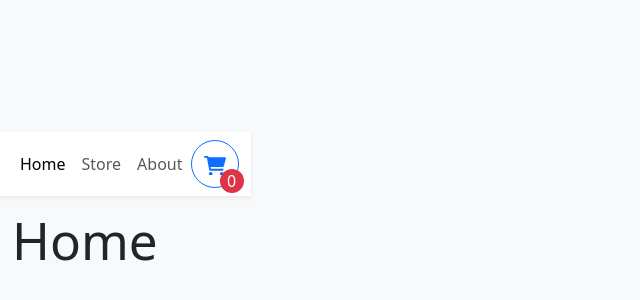
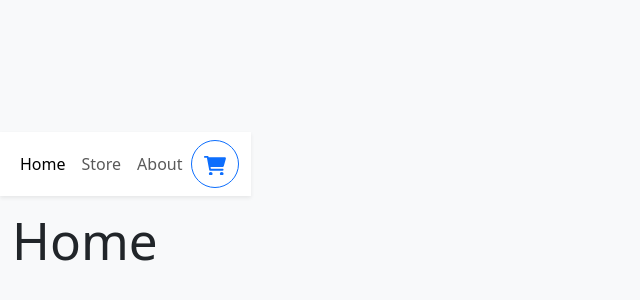
Before and after one commit to jiwoongpark97/MyWeb, a React (Vite) app: page / in a window 1280 px wide. Shown: the part 188-488 px from the top of the page, without its empty margins (0-640 px from the left). Built offline with nearby package versions, Linux system fonts and the light colour scheme; the HTML template or start-up script is replaced by a standard one.

Commit message:
Checkout menu added on the NavBar

```diff
--- a/src/components/Navbar.tsx
+++ b/src/components/Navbar.tsx
@@ -1,6 +1,9 @@
 import { Container, Navbar as NavbarBs, Nav, Button } from 'react-bootstrap'
+import { useShoppingCart } from '../context/ShoppingCartContext'
 
 export function Navbar() {
+    const { openCart, cartQuantity } = useShoppingCart()
+
     return (
         <NavbarBs sticky='top' className='bg-white shadow-sm mb-3'>
             <Container>
@@ -15,7 +18,7 @@
                         About
                     </Nav.Link>
                 </Nav>
-                <Button style={{ width: '3rem', height: '3rem', position: 'relative' }} variant='outline-primary' className='rounded-circle'>
+                <Button style={{ width: '3rem', height: '3rem', position: 'relative' }} variant='outline-primary' className='rounded-circle' onClick={openCart}>
                     <svg
                         xmlns="http://www.w3.org/2000/svg"
                         viewBox="0 0 576 512"
@@ -23,10 +26,12 @@
                     >
                         <path d="M96 0C107.5 0 117.4 8.19 119.6 19.51L121.1 32H541.8C562.1 32 578.3 52.25 572.6 72.66L518.6 264.7C514.7 278.5 502.1 288 487.8 288H170.7L179.9 336H488C501.3 336 512 346.7 512 360C512 373.3 501.3 384 488 384H159.1C148.5 384 138.6 375.8 136.4 364.5L76.14 48H24C10.75 48 0 37.25 0 24C0 10.75 10.75 0 24 0H96zM128 464C128 437.5 149.5 416 176 416C202.5 416 224 437.5 224 464C224 490.5 202.5 512 176 512C149.5 512 128 490.5 128 464zM512 464C512 490.5 490.5 512 464 512C437.5 512 416 490.5 416 464C416 437.5 437.5 416 464 416C490.5 416 512 437.5 512 464z" />
                     </svg>
-                    <div className='rounded-circle bg-danger d-flex justify-content-center
-                    align-items-center' style={{ color: 'white', width: '1.5rem', height: '1.5rem', position: 'absolute', bottom: 0, right: 0, transform: 'translate(25%, 25%' }}>
-                        0
-                    </div>
+                    {cartQuantity > 0 && (
+                        <div className='rounded-circle bg-danger d-flex justify-content-center
+                        align-items-center' style={{ color: 'white', width: '1.5rem', height: '1.5rem', position: 'absolute', bottom: 0, right: 0, transform: 'translate(25%, 25%' }}>
+                            {cartQuantity}
+                        </div>
+                    )}
                 </Button>
             </Container>
         </NavbarBs>
```
